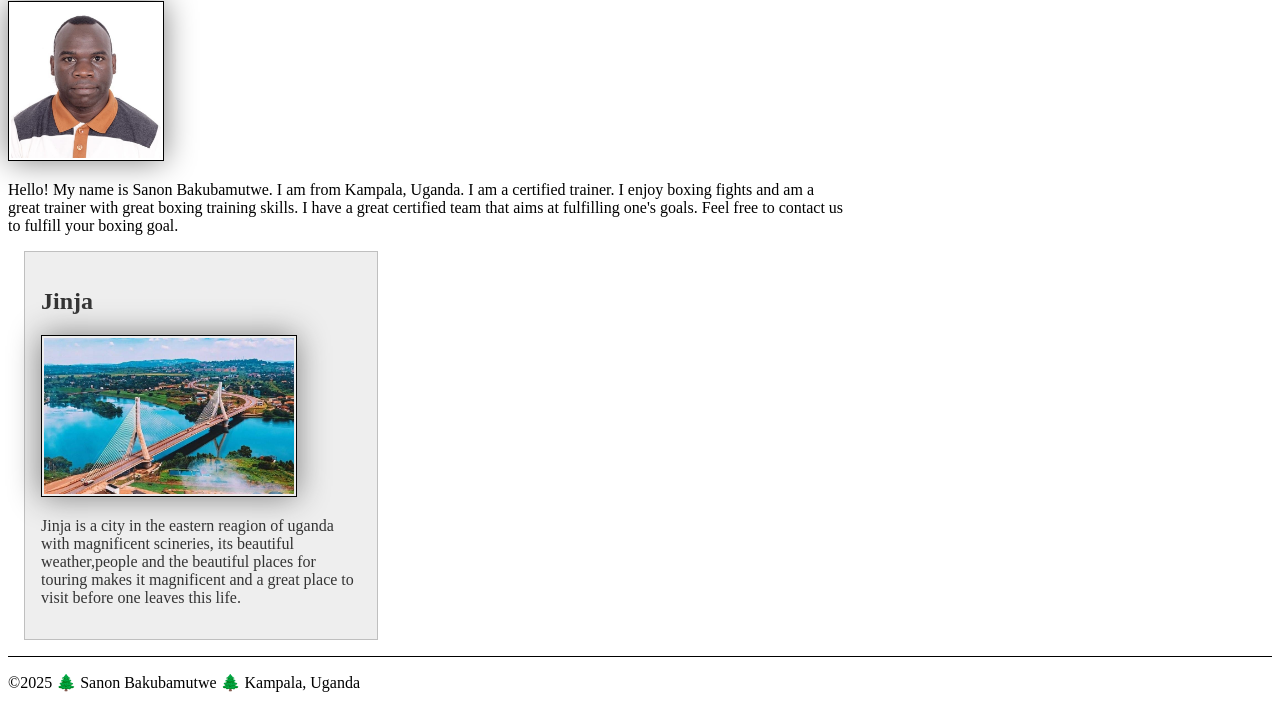
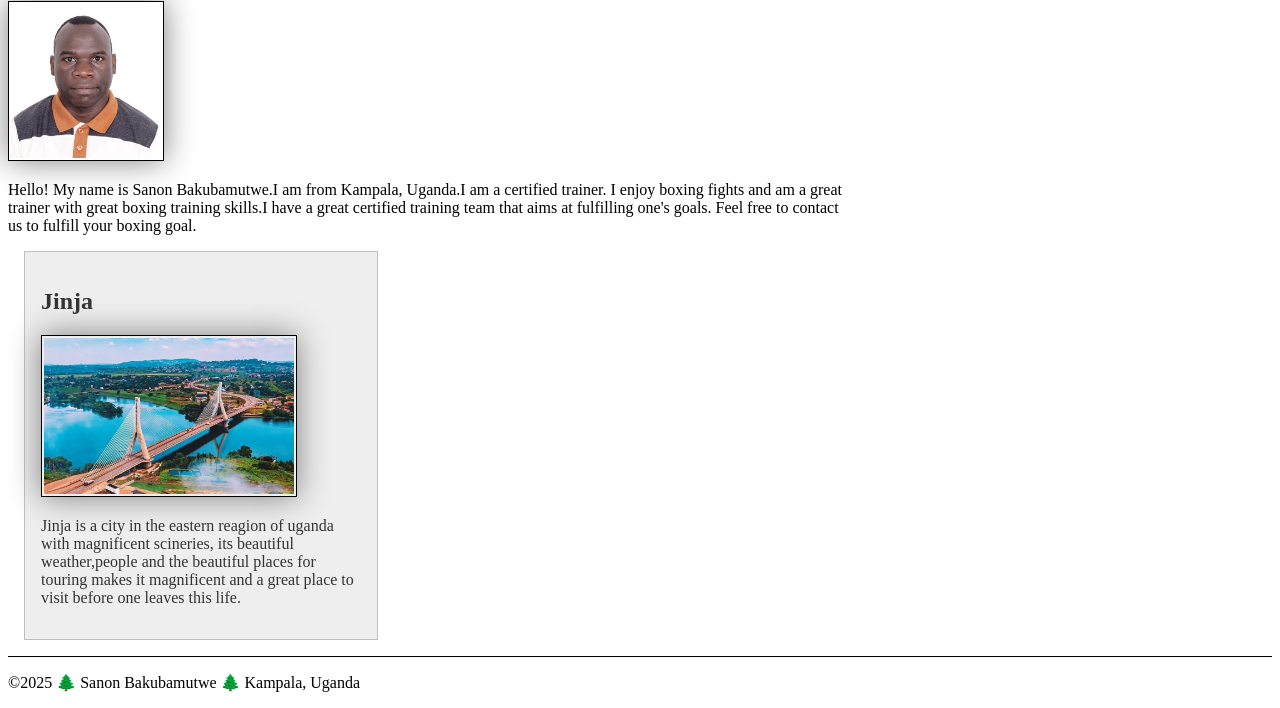
Before and after one commit to sanonie/wdd130, a plain HTML site: page index.html in a window 1280 px wide. Shown: the part 223-931 px from the top of the page. Drawn offline with Linux system fonts and the light colour scheme.

Commit message:
latest work

```diff
--- a/index.html
+++ b/index.html
@@ -9,7 +9,6 @@
     <meta name="keywords" content="WDD130, Personal Portfolio, Sanon Bakubamutwe">
     <meta name="author" content="Sanon Bakubamutwe">
     <link rel="stylesheet" href="styles/styles.css">
-    <link rel="stylesheet" href="styles/box-model.css">
 </head>
 
 <body>
@@ -21,11 +20,11 @@
     </header>
     <main>
         <h1>Sanon Bakubamutwe | WDD 130</h1>
-        <img src="image/profile.jpg" alt="Hi! my name is Sanon Bakubamutwe," width="200">
-        <p>Hello! My name is Sanon Bakubamutwe. I am from Kampala, Uganda. I am a certified trainer. I enjoy boxing
-            fights and am a great trainer with great boxing training skills. I have a great certified team that aims
-            at
-            fulfilling one's goals. Feel free to contact us to fulfill your boxing goal.</p>
+        <img src="image/profile.jpg" alt="Hi my name is Sanon Bakubamutwe," width="200">
+        <p>Hello! My name is Sanon Bakubamutwe.I am from Kampala, Uganda.I am a certified trainer. I enjoy boxing
+            fights and am a great trainer with great boxing training skills.I have a great certified training team that
+            aims
+            at fulfilling one's goals. Feel free to contact us to fulfill your boxing goal.</p>
         <aside>
             <h2>Jinja</h2>
             <img src="image/jinja.jpg" alt="Jinja landscape">
```
